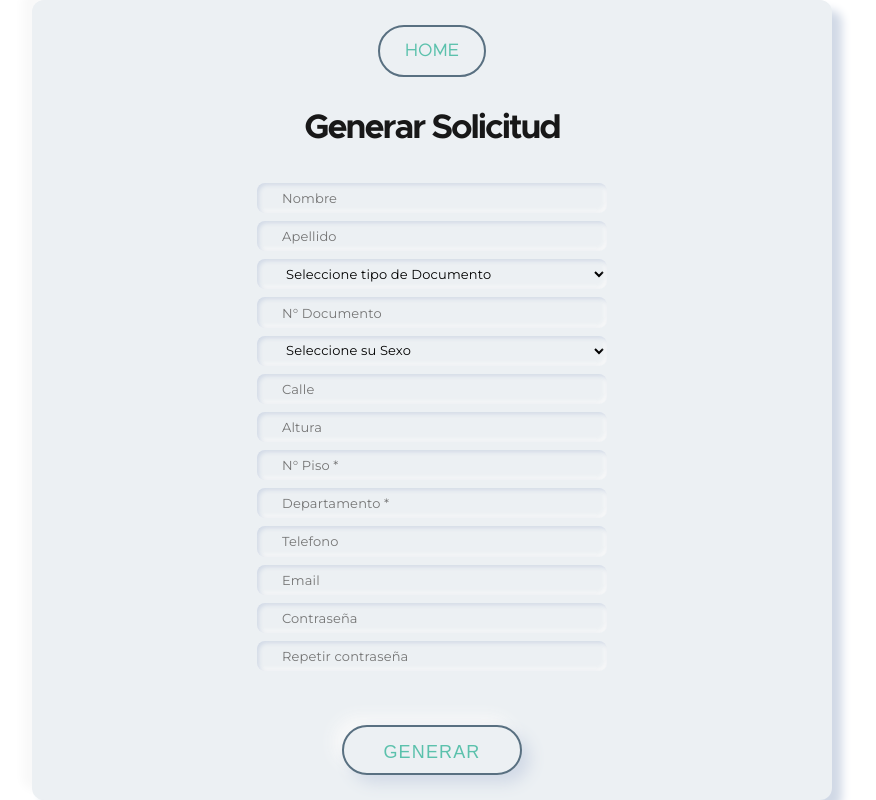
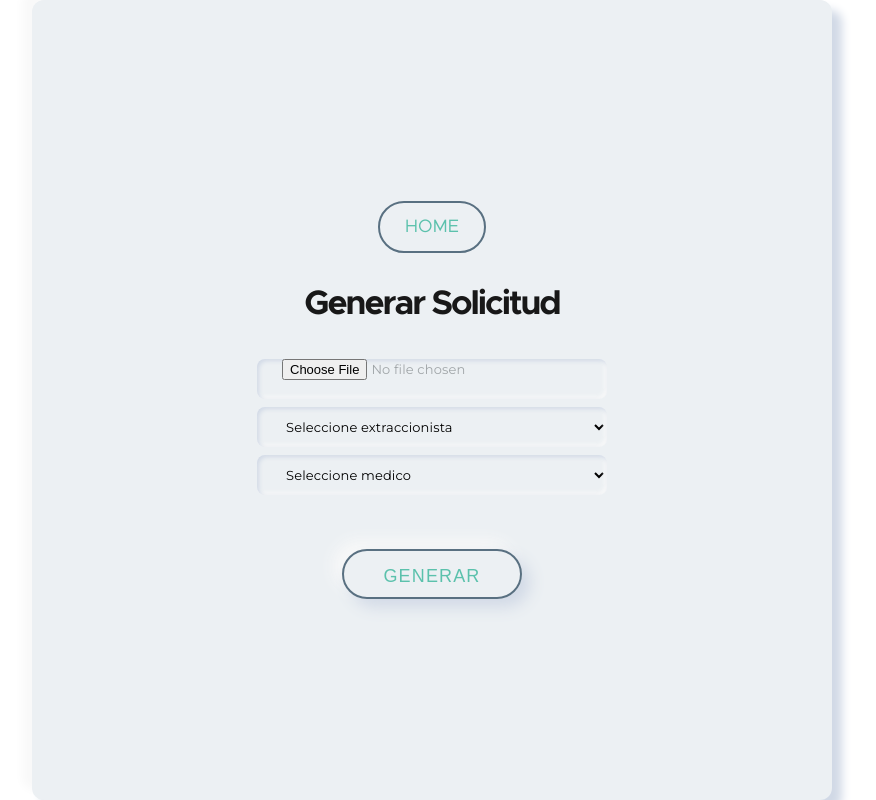
Before and after one commit to MateMar04/Biomedica, a Django app: page /solicitud/ in a window 1280 px wide. Shown: the whole page, without its empty margins (208-1084 px from the left). Run offline with Django 4.2, Linux system fonts and the light colour scheme.

Commit message:
modified inputs

```diff
--- a/conf/templates/make_solicitud.html
+++ b/conf/templates/make_solicitud.html
@@ -15,29 +15,13 @@
         <form class="form" id="a-form" method="" action="">
           <a class="nav-link custom-btn custom-border-btn btn inactive" href="http://127.0.0.1:8000/">HOME</a>
           <h2 class="form_title title">Generar Solicitud</h2>
-          <input class="form__input" type="text" placeholder="Nombre">
-          <input class="form__input" type="text" placeholder="Apellido">
-          <select class="form__input" name="Tipo de Documento">
-            <option disabled selected value="">Seleccione tipo de Documento</option>
-            <option value="DNI">DNI</option>
-            <option value="CUIL">CUIL</option>
-            <option value="Pasaporte">Pasaporte</option>
+          <input class="form__input" type="file" placeholder="Receta">
+          <select class="form__input" name="Extraccionista">
+            <option disabled selected value="">Seleccione extraccionista</option>
           </select>
-          <input class="form__input" type="number" placeholder="N° Documento">
-          <select class="form__input" name="Sexo">
-            <option disabled selected value="">Seleccione su Sexo</option>
-            <option value="DNI">Masculino</option>
-            <option value="CUIL">Femenino</option>
-            <option value="Pasaporte">Otro</option>
+          <select class="form__input" name="Medico">
+            <option disabled selected value="">Seleccione medico</option>
           </select>
-          <input class="form__input" type="text" placeholder="Calle">
-          <input class="form__input" type="number" placeholder="Altura">
-          <input class="form__input" type="text" placeholder="N° Piso *">
-          <input class="form__input" type="text" placeholder="Departamento *">
-          <input class="form__input" type="tel" placeholder="Telefono">
-          <input class="form__input" type="text" placeholder="Email">
-          <input class="form__input" type="password" placeholder="Contraseña">
-          <input class="form__input" type="password" placeholder="Repetir contraseña">
           <button class="nav-link custom-btn custom-border-btn btn inactive form__button button submit">GENERAR</button>
         </form>
       </div>
```
